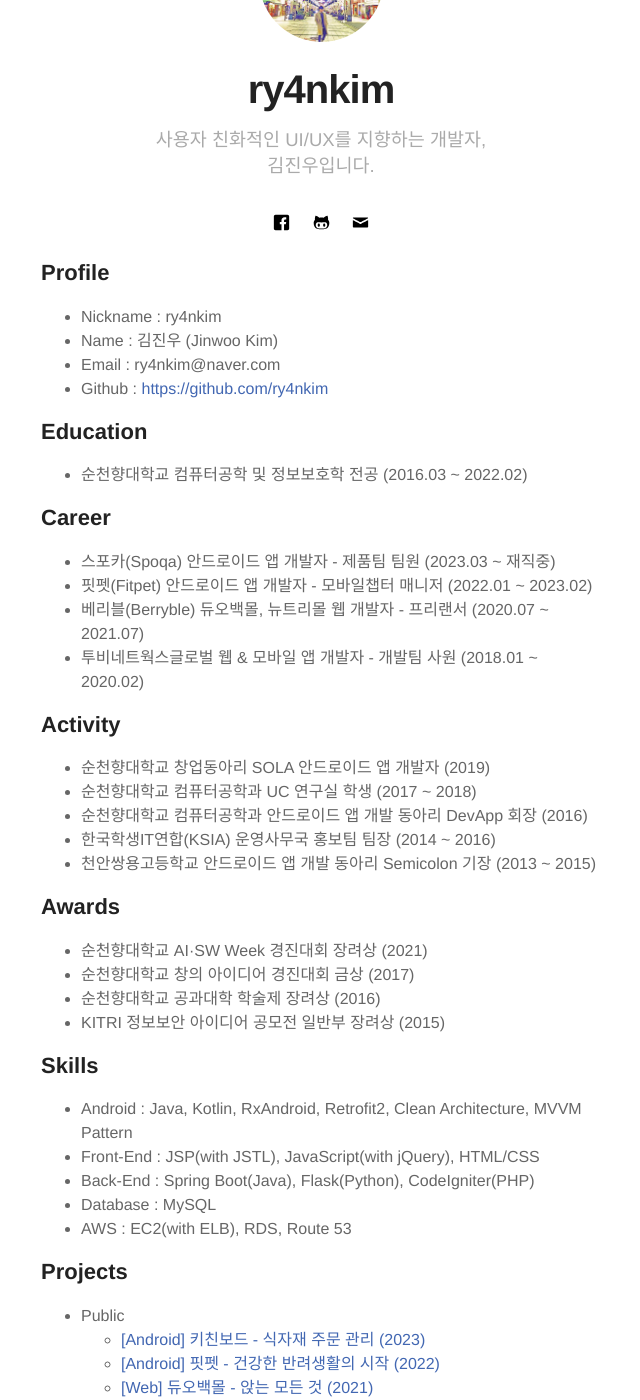
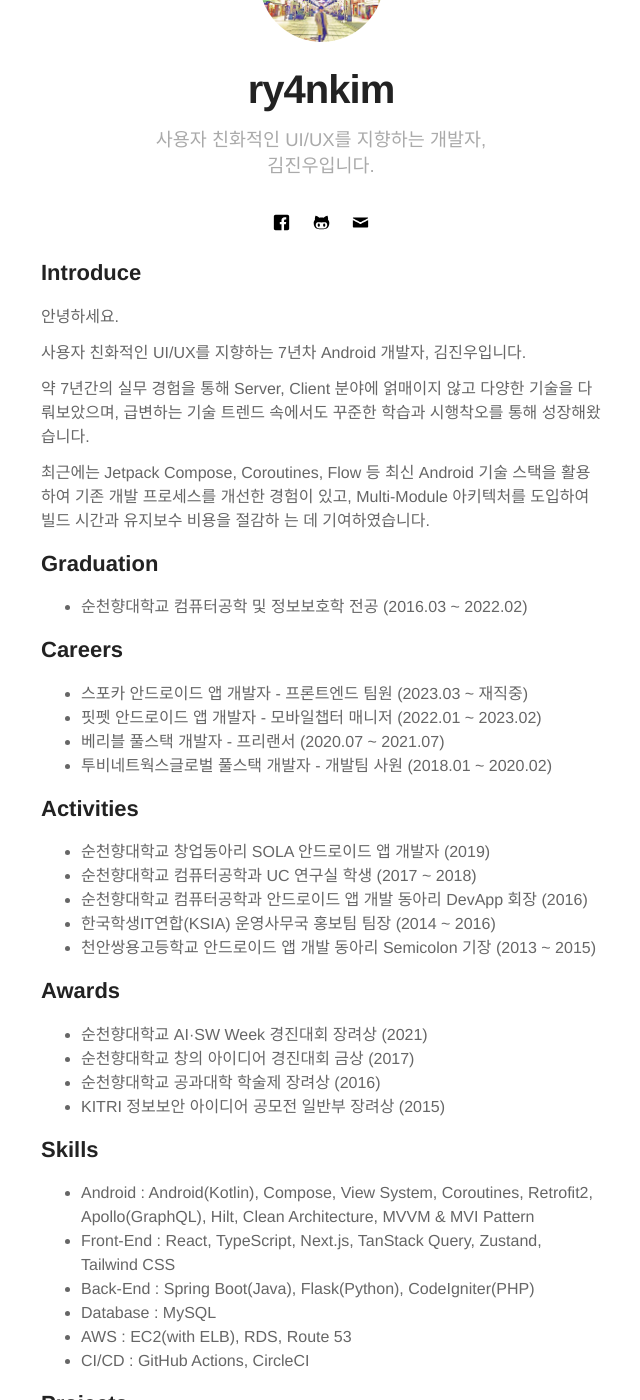
Before and after one commit to ry4nkim/ry4nkim.github.io, a Jekyll site: the page built from about.md, in a window 1280 px wide and 1400 px high, scrolled down 208 px. Shown: the whole window, without its empty margins (319-959 px from the left). Built offline with Jekyll 4.4.1, drawn with Linux system fonts in a browser that asks for light colours; some of the changed text lies outside the part shown.

Commit message:
Update about.md

```diff
--- a/about.md
+++ b/about.md
@@ -3,28 +3,35 @@
 layout: page
 ---
 
-<h2>Profile</h2>
-<ul>
-  <li>Nickname : ry4nkim</li>
-  <li>Name : 김진우 (Jinwoo Kim)</li>
-  <li>Email : ry4nkim@naver.com</li>
-  <li>Github : <a target="_blank" href="https://github.com/ry4nkim" style="text-decoration: none;" onmouseover="this.style.textDecoration='underline';" onmouseout="this.style.textDecoration='none';">https://github.com/ry4nkim</a></li>
-</ul>
+<h2>Introduce</h2>
+<div style="
+    display: flex;
+    flex-direction: column;
+    gap: 1.2rem;
+    line-height: 2.4rem;
+    font-weight: 300;
+    color: #666;
+">
+  <div>안녕하세요.</div>
+  <div>사용자 친화적인 UI/UX를 지향하는 7년차 Android 개발자, 김진우입니다.</div>
+  <div>약 7년간의 실무 경험을 통해 Server, Client 분야에 얽매이지 않고 다양한 기술을 다뤄보았으며, 급변하는 기술 트렌드 속에서도 꾸준한 학습과 시행착오를 통해 성장해왔습니다.</div>
+  <div>최근에는 Jetpack Compose, Coroutines, Flow 등 최신 Android 기술 스택을 활용하여 기존 개발 프로세스를 개선한 경험이 있고, Multi-Module 아키텍처를 도입하여 빌드 시간과 유지보수 비용을 절감하 는 데 기여하였습니다.</div>
+</div>
 
-<h2>Education</h2>
+<h2>Graduation</h2>
 <ul>
   <li>순천향대학교 컴퓨터공학 및 정보보호학 전공 (2016.03 ~ 2022.02)</li>
 </ul>
 
-<h2>Career</h2>
+<h2>Careers</h2>
 <ul>
-  <li>스포카(Spoqa) 안드로이드 앱 개발자 - 제품팀 팀원 (2023.03 ~ 재직중)</li>
-  <li>핏펫(Fitpet) 안드로이드 앱 개발자 - 모바일챕터 매니저 (2022.01 ~ 2023.02)</li>
-  <li>베리블(Berryble) 듀오백몰, 뉴트리몰 웹 개발자 - 프리랜서 (2020.07 ~ 2021.07)</li>
-  <li>투비네트웍스글로벌 웹 & 모바일 앱 개발자 - 개발팀 사원 (2018.01 ~ 2020.02)</li>
+  <li>스포카 안드로이드 앱 개발자 - 프론트엔드 팀원 (2023.03 ~ 재직중)</li>
+  <li>핏펫 안드로이드 앱 개발자 - 모바일챕터 매니저 (2022.01 ~ 2023.02)</li>
+  <li>베리블 풀스택 개발자 - 프리랜서 (2020.07 ~ 2021.07)</li>
+  <li>투비네트웍스글로벌 풀스택 개발자 - 개발팀 사원 (2018.01 ~ 2020.02)</li>
 </ul>
 
-<h2>Activity</h2>
+<h2>Activities</h2>
 <ul>
   <li>순천향대학교 창업동아리 SOLA 안드로이드 앱 개발자 (2019)</li>
   <li>순천향대학교 컴퓨터공학과 UC 연구실 학생 (2017 ~ 2018)</li>
@@ -43,11 +50,12 @@
 
 <h2>Skills</h2>
 <ul class="skill-list">
-  <li>Android : Java, Kotlin, RxAndroid, Retrofit2, Clean Architecture, MVVM Pattern</li>
-  <li>Front-End : JSP(with JSTL), JavaScript(with jQuery), HTML/CSS</li>
+  <li>Android : Android(Kotlin), Compose, View System, Coroutines, Retrofit2, Apollo(GraphQL), Hilt, Clean Architecture, MVVM & MVI Pattern</li>
+  <li>Front-End : React, TypeScript, Next.js, TanStack Query, Zustand, Tailwind CSS</li>
   <li>Back-End : Spring Boot(Java), Flask(Python), CodeIgniter(PHP)</li>
   <li>Database : MySQL</li>
   <li>AWS : EC2(with ELB), RDS, Route 53</li>
+  <li>CI/CD : GitHub Actions, CircleCI</li>
 </ul>
 
 <h2>Projects</h2>
@@ -56,6 +64,9 @@
   <ul>
     <li>
       <a target="_blank" href="https://play.google.com/store/apps/details?id=com.spoqa.ops" style="text-decoration: none;" onmouseover="this.style.textDecoration='underline';" onmouseout="this.style.textDecoration='none';">[Android] 키친보드 - 식자재 주문 관리 (2023)</a>
+    </li>
+    <li>
+      <a target="_blank" href="https://play.google.com/store/apps/details?id=com.spoqa.app.vendor" style="text-decoration: none;" onmouseover="this.style.textDecoration='underline';" onmouseout="this.style.textDecoration='none';">[Android] 키친보드 유통사 (2023)</a>
     </li>
     <li>
       <a target="_blank" href="https://play.google.com/store/apps/details?id=kr.co.fitpet" style="text-decoration: none;" onmouseover="this.style.textDecoration='underline';" onmouseout="this.style.textDecoration='none';">[Android] 핏펫 - 건강한 반려생활의 시작 (2022)</a>
```
